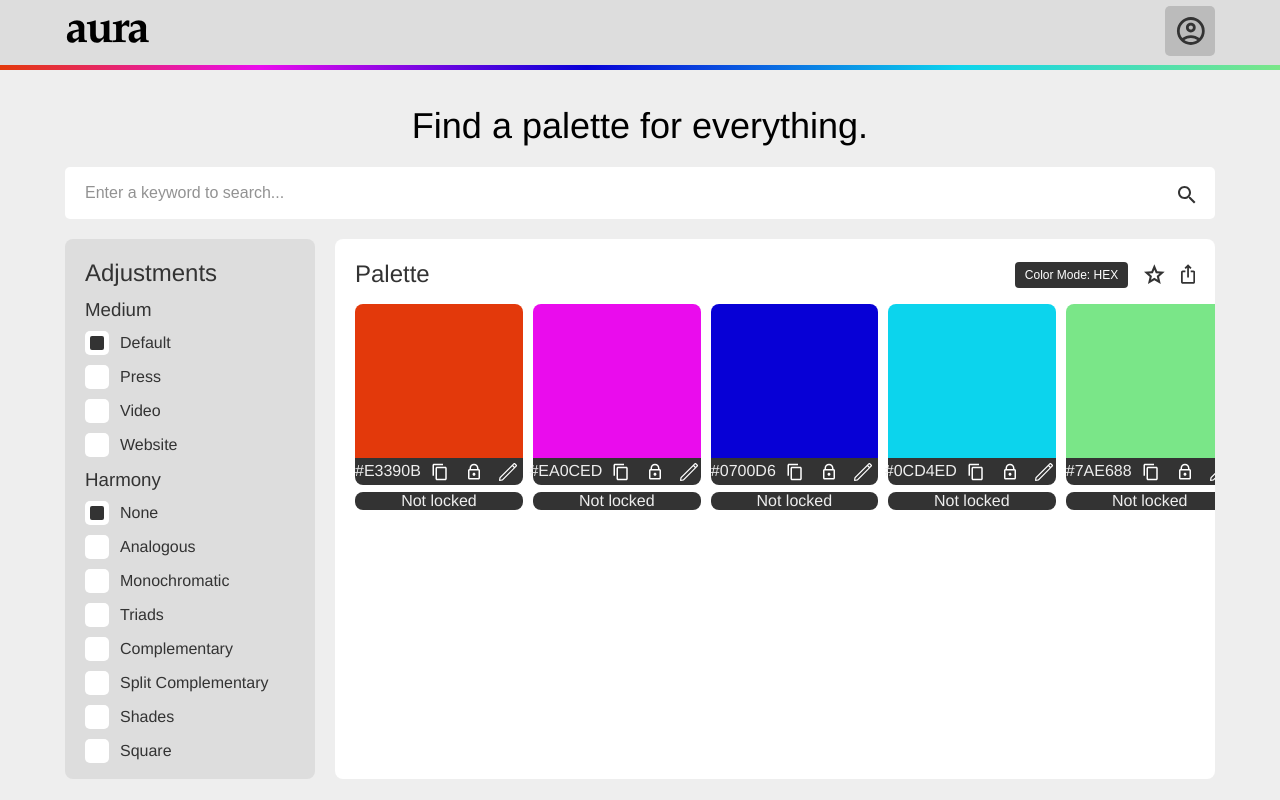
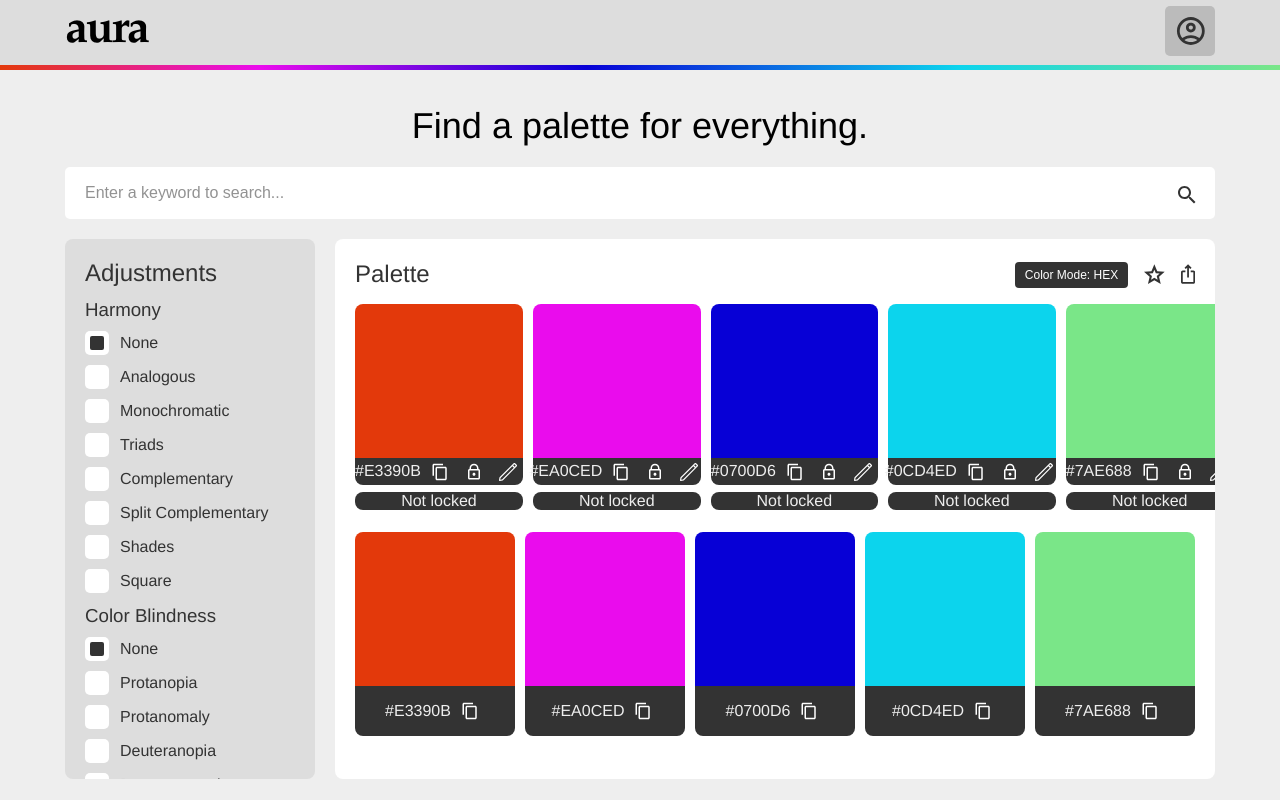
Before and after one commit to solomonNSI/AuraPalette, a React app in the folder aura-palette/: page / in a window 1280 px wide. Built offline with nearby package versions, Linux system fonts and the light colour scheme.

Commit message:
color blindness draft
protanopia and deuteranopia works!!

```diff
--- a/aura-palette/src/Components/AdjustmentsMenu/AdjustmentsMenu.js
+++ b/aura-palette/src/Components/AdjustmentsMenu/AdjustmentsMenu.js
@@ -1,40 +1,11 @@
 import React from "react";
 import * as S from "./style";
 
-export const AdjustmentsMenu = ({ setHarmony }) => {
+export const AdjustmentsMenu = ({ setHarmony, setColorBlindness }) => {
 
   return (
     <S.MenuContainer>
       <S.Title>Adjustments</S.Title>
-
-      <div>
-        <S.Subtitle>Medium</S.Subtitle>
-
-        <S.Container>
-          <input type="radio" name="medium" defaultChecked></input>
-          Default
-          <S.Checkmark className="checkmark"></S.Checkmark>
-        </S.Container>
-
-        <S.Container>
-          <input type="radio" name="medium"></input>
-          Press
-          <S.Checkmark className="checkmark"></S.Checkmark>
-        </S.Container>
-
-        <S.Container>
-          <input type="radio" name="medium"></input>
-          Video
-          <S.Checkmark className="checkmark"></S.Checkmark>
-        </S.Container>
-
-        <S.Container>
-          <input type="radio" name="medium"></input>
-          Website
-          <S.Checkmark className="checkmark"></S.Checkmark>
-        </S.Container>
-      </div>
-
         <div>
             <S.Subtitle>Harmony</S.Subtitle>
 
@@ -86,6 +57,87 @@ export const AdjustmentsMenu = ({ setHarmony }) => {
             <S.Checkmark className="checkmark" />
             </S.Container>
         </div>
+
+        <div>
+            <S.Subtitle>Color Blindness</S.Subtitle>
+
+            <S.Container>
+            <input type="radio" name="colorblind" defaultChecked onChange={() => setColorBlindness("None")} />
+            None
+            <S.Checkmark className="checkmark" />
+            </S.Container>
+
+            <S.Container>
+            <input type="radio" name="colorblind" onChange={() => setColorBlindness("Protanopia")}></input>
+            Protanopia
+            <S.Checkmark className="checkmark"></S.Checkmark>
+            </S.Container>
+
+            <S.Container>
+            <input type="radio" name="colorblind" onChange={() => setColorBlindness("Protanomaly")}></input>
+            Protanomaly
+            <S.Checkmark className="checkmark"></S.Checkmark>
+            </S.Container>
+
+            <S.Container>
+            <input type="radio" name="colorblind" onChange={() => setColorBlindness("Deuteranopia")}></input>
+            Deuteranopia
+            <S.Checkmark className="checkmark"></S.Checkmark>
+            </S.Container>
+
+            <S.Container>
+            <input type="radio" name="colorblind" onChange={() => setColorBlindness("Deuteranomaly")}></input>
+            Deuteranomaly
+            <S.Checkmark className="checkmark"></S.Checkmark>
+            </S.Container>
+
+            <S.Container>
+            <input type="radio" name="colorblind" onChange={() => setColorBlindness("Tritanopia")}></input>
+            Tritanopia
+            <S.Checkmark className="checkmark"></S.Checkmark>
+            </S.Container>
+
+            <S.Container>
+            <input type="radio" name="colorblind" onChange={() => setColorBlindness("Tritanomaly")}></input>
+            Tritanomaly
+            <S.Checkmark className="checkmark"></S.Checkmark>
+            </S.Container>
+
+            <S.Container>
+            <input type="radio" name="colorblind" onChange={() => setColorBlindness("Achromatopsia")}></input>
+            Achromatopsia
+            <S.Checkmark className="checkmark"></S.Checkmark>
+            </S.Container>
+        </div>
+
+        <div>
+            <S.Subtitle>Medium</S.Subtitle>
+
+            <S.Container>
+            <input type="radio" name="medium" defaultChecked></input>
+            Default
+            <S.Checkmark className="checkmark"></S.Checkmark>
+            </S.Container>
+
+            <S.Container>
+            <input type="radio" name="medium"></input>
+            Press
+            <S.Checkmark className="checkmark"></S.Checkmark>
+            </S.Container>
+
+            <S.Container>
+            <input type="radio" name="medium"></input>
+            Video
+            <S.Checkmark className="checkmark"></S.Checkmark>
+            </S.Container>
+
+            <S.Container>
+            <input type="radio" name="medium"></input>
+            Website
+            <S.Checkmark className="checkmark"></S.Checkmark>
+            </S.Container>
+        </div>
+
     </S.MenuContainer>
   );
 };
--- a/aura-palette/src/Components/Palette/Palette.js
+++ b/aura-palette/src/Components/Palette/Palette.js
@@ -9,8 +9,9 @@ import {
   hexToRgbWriter,
 } from "../../Helpers/ColorCodes";
 import { EditCanvas } from "../EditCanvas/EditCanvas";
+import { getColorBlindSimulation, getProtanopiaColor } from "../../Helpers/ColorBlindness";
 
-export const Palette = ({ palette, lock, setLock, setHarmony, setEditedColorIndex, setEditedColor }) => {
+export const Palette = ({ palette, lock, setLock, setHarmony, setEditedColorIndex, setEditedColor, colorBlindness }) => {
     const [colorMode, setColorMode] = useState("HEX");
     const [lock0, setLock0] = useState("Not locked");
     const [lock1, setLock1] = useState("Not locked");
@@ -243,6 +244,79 @@ export const Palette = ({ palette, lock, setLock, setHarmony, setEditedColorInde
                 <EditCanvas color={palette[4]} setEditedColor={setEditedColor} visible={canvas4}/>
             </S.Color>
         </S.Colors>
+
+        {/* COLOR BLIND PALETTE */}
+
+        <S.ColorBlindColors>
+            <S.Color colorHex={getColorBlindSimulation(palette[0], colorBlindness)}>
+                <S.ColorCode>
+                {getColorBlindSimulation(palette[0], colorBlindness)}
+                    <S.Copy
+                    onClick={() => {
+                        navigator.clipboard.writeText(displayPaletteColors(0));
+                    }}
+                    >
+                    <CopyIcon />
+                    </S.Copy>
+                </S.ColorCode>
+            </S.Color>
+
+
+            <S.Color colorHex={getColorBlindSimulation(palette[1], colorBlindness)}>
+                <S.ColorCode>
+                {getColorBlindSimulation(palette[1], colorBlindness)}
+                    <S.Copy
+                    onClick={() => {
+                        navigator.clipboard.writeText(displayPaletteColors(0));
+                    }}
+                    >
+                    <CopyIcon />
+                    </S.Copy>
+                </S.ColorCode>
+            </S.Color>
+
+
+            <S.Color colorHex={getColorBlindSimulation(palette[2], colorBlindness)}>
+                <S.ColorCode>
+                {getColorBlindSimulation(palette[2], colorBlindness)}
+                    <S.Copy
+                    onClick={() => {
+                        navigator.clipboard.writeText(displayPaletteColors(0));
+                    }}
+                    >
+                    <CopyIcon />
+                    </S.Copy>
+                </S.ColorCode>
+            </S.Color>
+
+
+            <S.Color colorHex={getColorBlindSimulation(palette[3], colorBlindness)}>
+                <S.ColorCode>
+                {getColorBlindSimulation(palette[3], colorBlindness)}
+                    <S.Copy
+                    onClick={() => {
+                        navigator.clipboard.writeText(displayPaletteColors(0));
+                    }}
+                    >
+                    <CopyIcon />
+                    </S.Copy>
+                </S.ColorCode>
+            </S.Color>
+
+
+            <S.Color colorHex={getColorBlindSimulation(palette[4], colorBlindness)}>
+                <S.ColorCode>
+                {getColorBlindSimulation(palette[4], colorBlindness)}
+                    <S.Copy
+                    onClick={() => {
+                        navigator.clipboard.writeText(displayPaletteColors(0));
+                    }}
+                    >
+                    <CopyIcon />
+                    </S.Copy>
+                </S.ColorCode>
+            </S.Color>
+        </S.ColorBlindColors>
     </S.Container>
   );
 };
--- a/aura-palette/src/Components/Palette/style.js
+++ b/aura-palette/src/Components/Palette/style.js
@@ -51,6 +51,15 @@ export const Header = styled.div`
 `;
 
 export const Colors = styled.div`
+  height: 10vw;
+  display: flex;
+  flex-direction: row;
+  gap: 10px;
+  justify-content: space-between;
+`;
+
+export const ColorBlindColors = styled.div`
+  margin-top: 100px;
   height: 10vw;
   display: flex;
   flex-direction: row;
--- /dev/null
+++ b/aura-palette/src/Helpers/ColorBlindness.js
@@ -0,0 +1,69 @@
+import React from "react";
+import { hexToRgb, rgbToHex } from "./ColorWizard";
+
+// multiply by rows
+function multiply(vector, matrix) {
+    return [
+        vector[0] * matrix[0][0] + vector[1] * matrix[0][1] + vector[2] * matrix[0][2] + vector[3] * matrix[0][3],
+        vector[0] * matrix[1][0] + vector[1] * matrix[1][1] + vector[2] * matrix[1][2] + vector[3] * matrix[1][3],
+        vector[0] * matrix[2][0] + vector[1] * matrix[2][1] + vector[2] * matrix[2][2] + vector[3] * matrix[2][3],
+        vector[0] * matrix[3][0] + vector[1] * matrix[3][1] + vector[2] * matrix[3][2] + vector[3] * matrix[3][3],
+    ];
+}
+// const color = [1, 0, 0, 1];
+const rgbToLms = [
+  [17.8824, 43.5161, 4.1193, 0],
+  [3.4557, 27.1554, 3.8671, 0],
+  [0.02996, 0.18431, 1.4700, 0],
+  [0, 0, 0, 1]
+];
+
+const lmsToRgb = [
+  [0.0809, -0.1305, 0.1167, 0],
+  [-0.0102, 0.0540, -0.1136, 0],
+  [-0.0003, -0.0041, 0.6932, 0],
+  [0, 0, 0, 1]
+];
+
+//In LMS space
+const protanopia = [ // works
+    [0, 2.02344, -2.52581, 0],
+    [0, 1, 0, 0],
+    [0, 0, 1, 0],
+    [0, 0, 0, 1]
+];
+const deuteranopia = [ // works
+    [1, 0, 0, 0],
+    [0.4942, 0, 1.2483, 0],
+    [0, 0, 1, 0],
+    [0, 0, 0, 1]
+];
+const tritanopia = [ // not working
+    [1, 0, 0, 0],
+    [0, 1, 0, 0],
+    [-0.3959, 0.8011, 0, 0],
+    [0, 0, 0, 1]
+];
+const protanomaly = [ // not working
+    [0.817,0.183,0.000],
+    [0.333,0.667,0.000],
+    [0.000,0.125,0.875],
+    [0, 0, 0, 1]
+];
+
+export const getColorBlindSimulation = (color, type) => {
+    var color_rgb = hexToRgb(color);
+    const rgb_array = [color_rgb.r / 255, color_rgb.g / 255, color_rgb.b / 255, 1];
+    var matrix_result;
+    switch (type) {
+        case "Protanopia": matrix_result = multiply(multiply(multiply(rgb_array, rgbToLms), protanopia), lmsToRgb); break;
+        case "Protanomaly": matrix_result = multiply(multiply(multiply(rgb_array, rgbToLms), protanomaly), lmsToRgb); break;
+        case "Deuteranopia": matrix_result = multiply(multiply(multiply(rgb_array, rgbToLms), deuteranopia), lmsToRgb); break;
+        case "Deuteranomaly": matrix_result = multiply(multiply(multiply(rgb_array, rgbToLms), protanopia), lmsToRgb); break;
+        case "Tritanopia": matrix_result = multiply(multiply(multiply(rgb_array, rgbToLms), tritanopia), lmsToRgb); break;
+        case "Tritanomaly": matrix_result = multiply(multiply(multiply(rgb_array, rgbToLms), protanopia), lmsToRgb); break;
+        case "Achromatopsia": matrix_result = multiply(multiply(multiply(rgb_array, rgbToLms), protanopia), lmsToRgb); break;
+        default: return color;
+    }
+    return rgbToHex(Math.trunc(matrix_result[0]*255),Math.trunc(matrix_result[1]*255), Math.trunc(matrix_result[2]*255));
+};
--- a/aura-palette/src/Views/AppView/App.js
+++ b/aura-palette/src/Views/AppView/App.js
@@ -32,6 +32,7 @@ function App() {
   const [lock, setLock] = useState([false, false, false, false, false]);
   const [editedColorIndex, setEditedColorIndex] = useState("");
   const [editedColor, setEditedColor] = useState("#000");
+  const [colorBlindness, setColorBlindness] = useState("None");
 
   async function sendQuery(){
     var xmlhttp = new XMLHttpRequest();   // new HttpRequest instance
@@ -237,11 +238,7 @@ function App() {
         </S.TopKeywords>
 
         <S.PaletteContainer>
-          <AdjustmentsMenu
-            palette={palette.palette}
-            setPalette={setPalette}
-            setHarmony={setHarmony}
-          />
+          <AdjustmentsMenu setHarmony={setHarmony} setColorBlindness={setColorBlindness} />
           <Palette
             palette={palette.palette}
             lock={lock}
@@ -249,6 +246,7 @@ function App() {
             setHarmony={setHarmony}
             setEditedColorIndex={setEditedColorIndex}
             setEditedColor={setEditedColor}
+            colorBlindness={colorBlindness}
         />
         </S.PaletteContainer>
       </S.Content>
```
Lines whose indentation alone changed are shown as unchanged.
